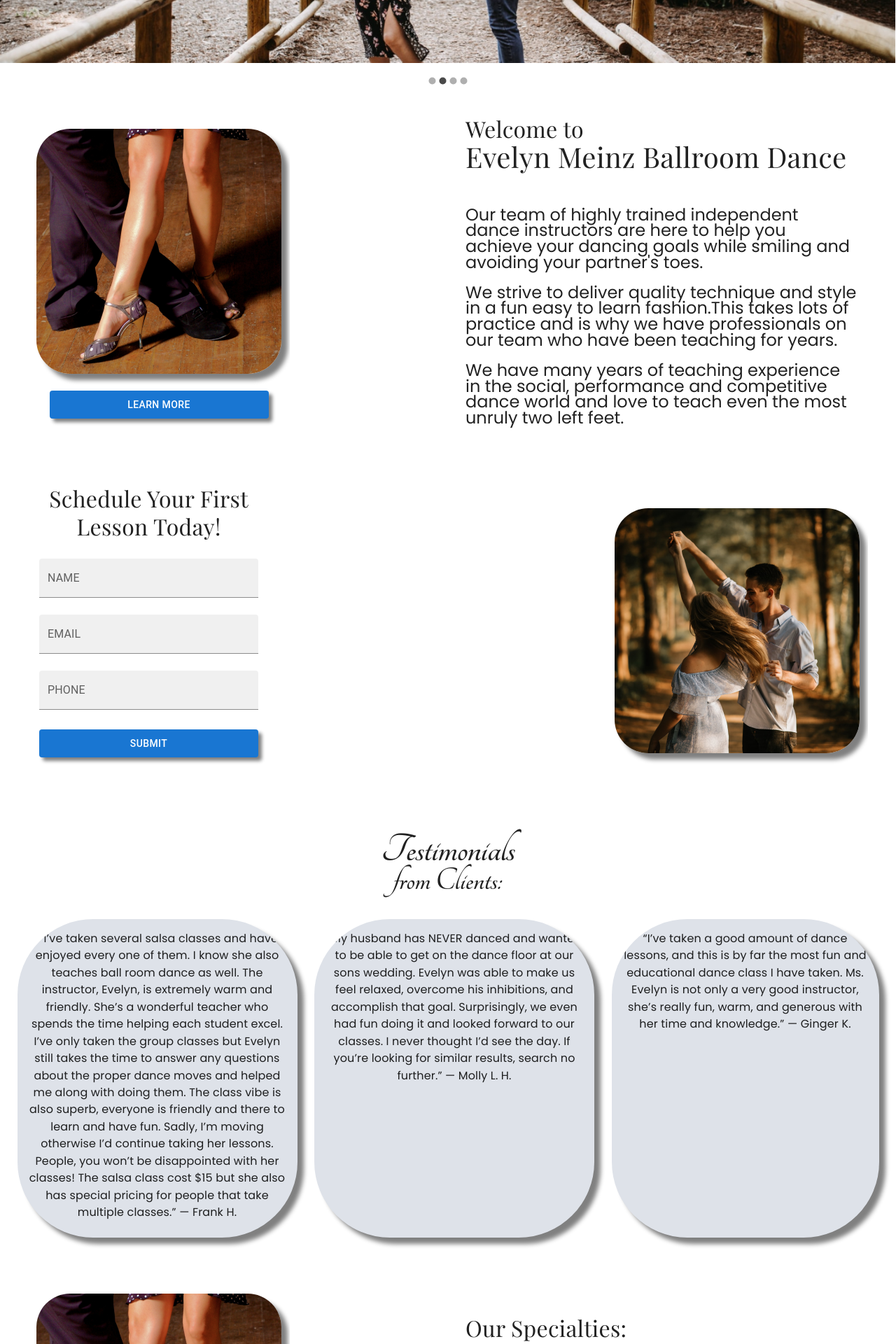
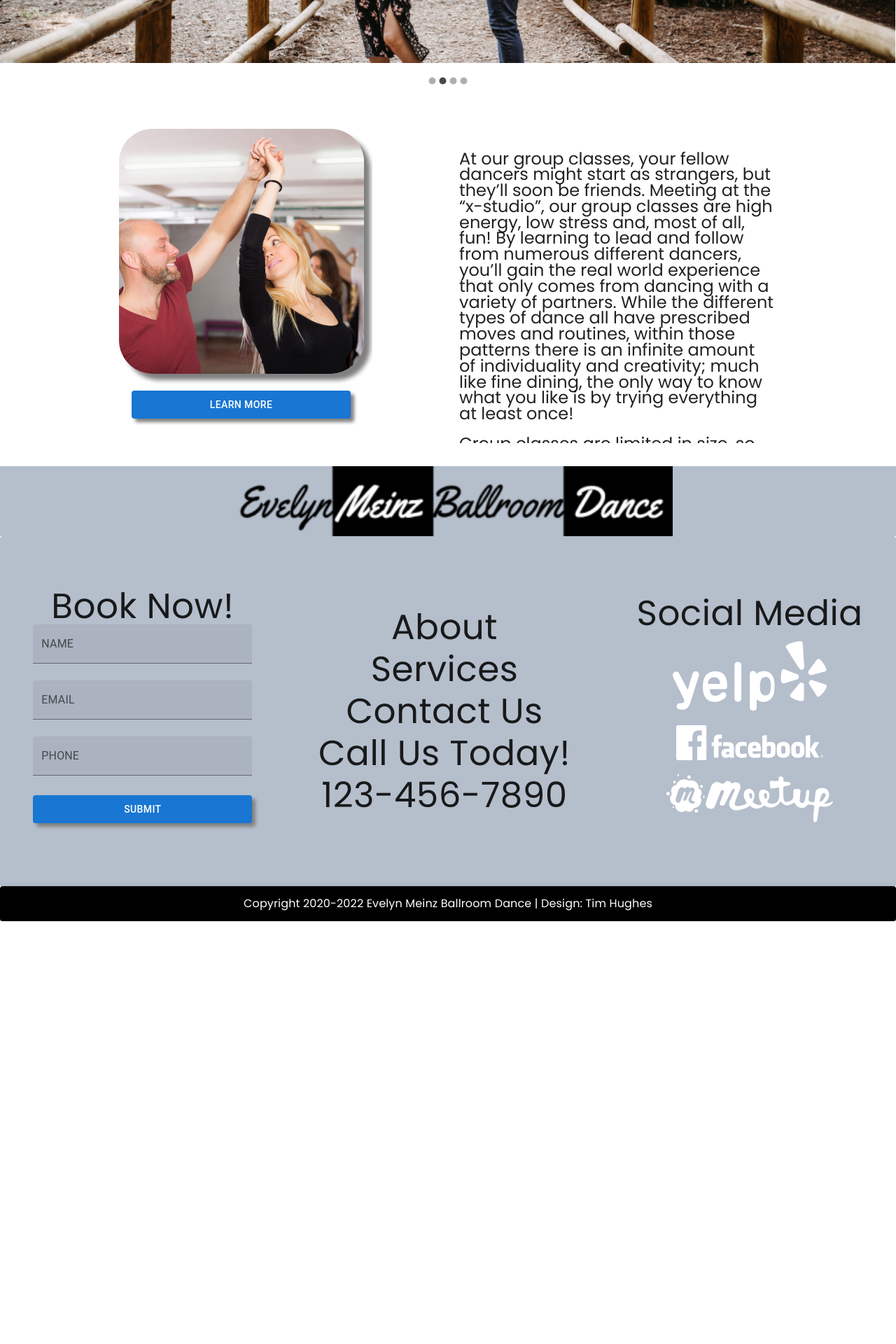
Before and after one commit to th2n10s4u/embd-website, a React (Create React App) app: page / in a window 1280 px wide. Shown: the part 580-2500 px from the top of the page at 70% size. After the commit the page ends 1896 px from the top, so only its background shows below. Built offline with nearby package versions, Linux system fonts and the light colour scheme.

Commit message:
Created ProgramPages
SocialDance
TODO add schedule - install router - fix alignment/sizing -

```diff
--- a/src/App.js
+++ b/src/App.js
@@ -9,6 +9,7 @@ import FormCard from "./assets/components/FormCard";
 import Testimonials from "./assets/components/Testimonials";
 import Specialties from "./assets/components/Specialties";
 import Spacer from "./assets/components/Spacer";
+import SocialDance from "./assets/components/SocialDance.js";
 
 function App() {
   useEffect(() => {
@@ -19,13 +20,8 @@ function App() {
     <div className="container">
       <Navbar />
       <MainCarousel />
-      {/* <hr /> */}
-      <Main />
-      <FormCard />
-      <Testimonials />
-      <Specialties />
+      <SocialDance />
       <Footer />
-      <Spacer />
     </div>
   );
 }
--- /dev/null
+++ b/src/assets/components/SocialDance.js
@@ -0,0 +1,23 @@
+import React from "react";
+import { Box } from "@mui/material";
+import TemplateCard from "./TemplateCard";
+import UnderArmTurn from "../images/Couple-dance-image.png";
+
+export default function SocialDance() {
+  return (
+    <Box
+      sx={{
+        display: "flex",
+        justifyContent: "center",
+      }}
+    >
+      <TemplateCard
+        img={UnderArmTurn}
+        buttonText="Learn More"
+        CardContentFirstLine="Social Dance"
+        CardContentBodySentenceOne="At our group classes, your fellow dancers might start as strangers, but they’ll soon be friends. Meeting at the “x-studio”, our group classes are high energy, low stress and, most of all, fun! By learning to lead and follow from numerous different dancers, you’ll gain the real world experience that only comes from dancing with a variety of partners. While the different types of dance all have prescribed moves and routines, within those patterns there is an infinite amount of individuality and creativity; much like fine dining, the only way to know what you like is by trying everything at least once!"
+        CardContentBodySentenceTwo="Group classes are limited in size, so please call or text us today to save your spot!"
+      />
+    </Box>
+  );
+}
--- a/src/assets/components/TemplateCard.js
+++ b/src/assets/components/TemplateCard.js
@@ -19,7 +19,7 @@ export default function TemplateCard(props) {
       ClassName="TemplatePaper"
       elevation={0}
       sx={{
-        minWidth: "1200px",
+        minWidth: "50%", //"1200px", // Play with sizing (100% is too wide)
         minHeight: "447px",
         border: "0",
         display: "flex",
--- a/src/assets/components/Testimonials.js
+++ b/src/assets/components/Testimonials.js
@@ -53,7 +53,6 @@ export default function Testimonials(props) {
             display: "flex",
             flexDirection: "row",
             justifyContent: "center",
-
             marginTop: "47px",
             boxShadow: "9px 9px 6px grey",
             borderRadius: 27,
@@ -64,6 +63,8 @@ export default function Testimonials(props) {
             sx={{
               display: "flex",
               justifyContent: "center",
+              width: "390px",
+              height: "590px",
               alignItems: "center",
             }}
           >
@@ -109,7 +110,15 @@ export default function Testimonials(props) {
             background: "#DEE2E9",
           }}
         >
-          <CardContent sx={{ display: "flex" }}>
+          <CardContent
+            sx={{
+              display: "flex",
+              justifyContent: "center",
+              width: "390px",
+              height: "590px",
+              alignItems: "center",
+            }}
+          >
             <Typography
               ClassName="CardHeaderText"
               sx={{
@@ -146,7 +155,15 @@ export default function Testimonials(props) {
             background: "#DEE2E9",
           }}
         >
-          <CardContent sx={{ display: "flex" }}>
+          <CardContent
+            sx={{
+              display: "flex",
+              justifyContent: "center",
+              width: "390px",
+              height: "590px",
+              alignItems: "center",
+            }}
+          >
             <Typography
               ClassName="CardHeaderText"
               sx={{
```
Also changed, not shown: src/AboutPages/BenefitsofDance.js (added), src/AboutPages/StudioPolicy.js (added), src/AboutPages/StylesofDance.js (added), src/AboutPages/TeacherProfiles.js (added), src/ContactPages/ContactUs.js (added), src/assets/components/ProgramPages/PrivateDance.js (added), src/assets/components/ProgramPages/WeddingDance.js (added).
